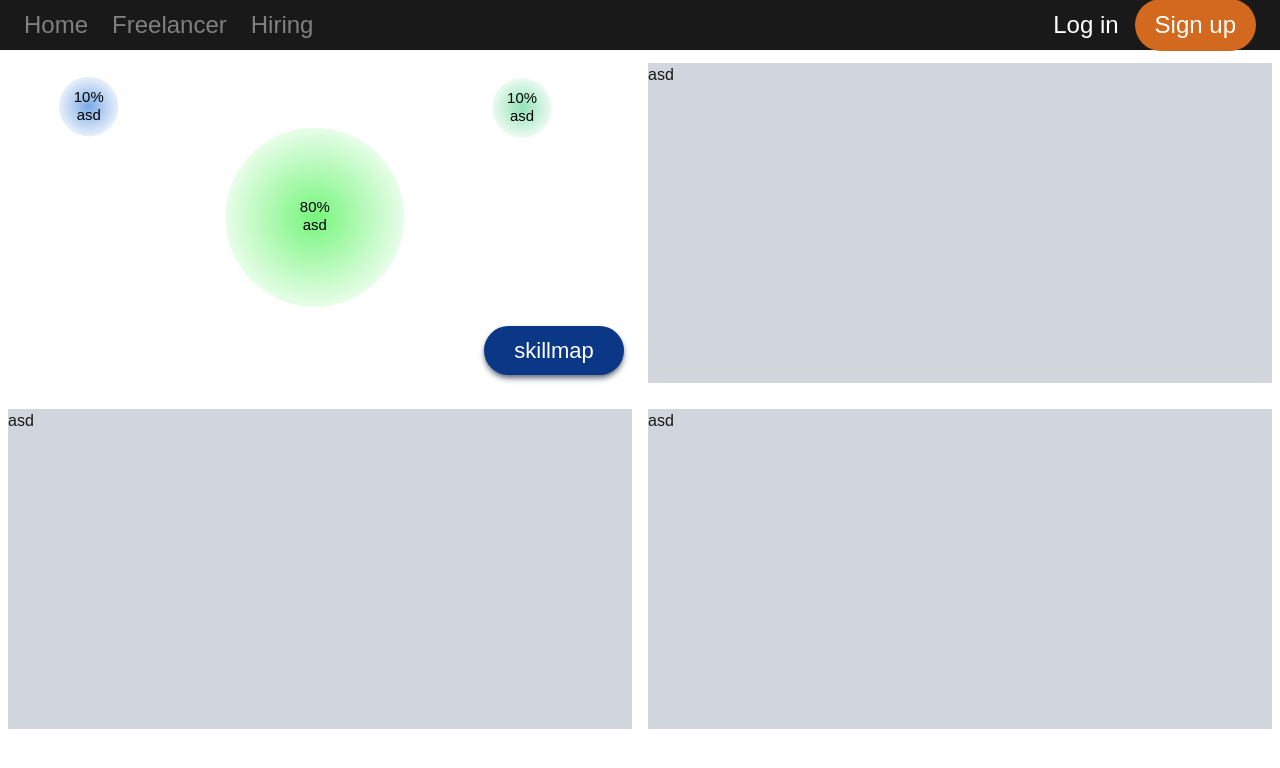
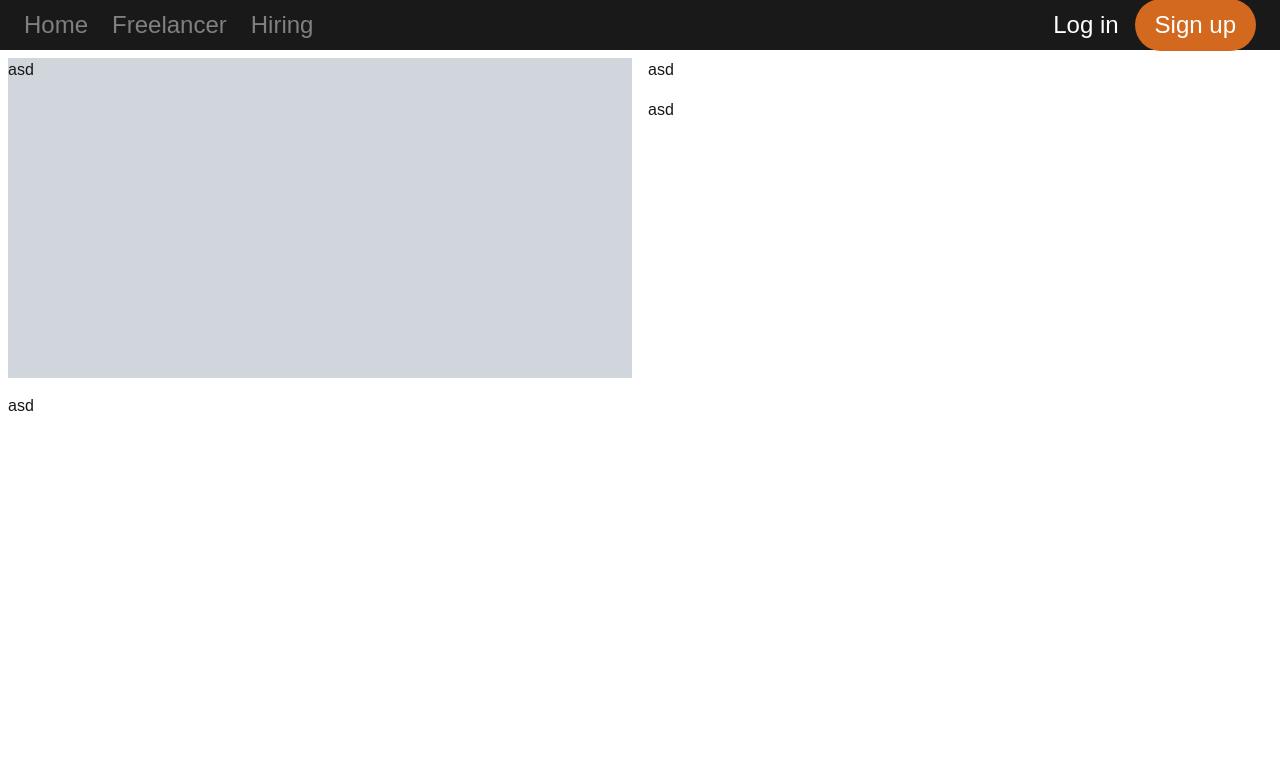
Before and after one commit to FOVY-Colelpis/fovy-frontend, a Next.js app: page /dashboard in a window 1280 px wide. Shown: the top 768 px of the page. Built offline with nearby package versions, Linux system fonts and the light colour scheme.

Commit message:
Revert "Feature/skill map area"

```diff
--- a/src/app/dashboard/page.tsx
+++ b/src/app/dashboard/page.tsx
@@ -1,96 +1,25 @@
-'use client'
-import { useActionState } from "react"
-interface SkillmapScore {
-    name: string,
-    value: number,
-}
-interface SkillMapData {
-    allPercentage: SkillmapScore[];
-}
-
 export default function Dashboard() {
-
-    const [allPercentage, setAllPercentage, isReading] = useActionState((prev: SkillmapScore[], data: SkillmapScore[]) => {
-        return [{ name: "asd", value: 10 }, { name: "asd", value: 80 }, { name: "asd", value: 10 }]
-    }, [{ name: "asd", value: 10 }, { name: "asd", value: 80 }, { name: "asd", value: 10 }])
-
 
   return (
     <div className="pt-[50px] min-h-screen flex">
-            <div className="flex-1 flex flex-col gap-4 p-2 ">
-                <div className="h-[40vh] my-[5px] rounded-2xl relative ">
-                    <SkillMapOverview allPercentage={allPercentage} />
-                    <button
-                        className="absolute bottom-2 right-2 bg-[#0B3886] w-[140px] px-2 py-2 rounded-full hover:bg-blue-600 shadow-md shadow-gray-500"
-                        onClick={() => alert("按鈕被點擊！")}>
-                        <span className=" text-white text-[22px]">skillmap</span>
-                    </button>
-                </div>
-                <div className="bg-gray-300 h-[40vh] my-[5px] relative ">
-                    <WeeklyAdvantage />
-                </div>
+      <div className="flex-1 flex flex-col gap-4 p-2">
+        <SkillMapOverview/>
+        <WeeklyAdvantage/>
       </div>
       <div className="flex-1 flex flex-col gap-4 p-2">
-                <div className="bg-gray-300 h-[40vh] my-[5px] relative ">
-                    <Growth />
-                </div>
-                <div className="bg-gray-300 h-[40vh] my-[5px] relative ">
-                    <Match />
-                </div>
+        <Growth/>
+        <Match/>
       </div>
     </div>
   )
 }
 
-function SkillMapOverview({ allPercentage }: SkillMapData) {
-    const total = allPercentage.reduce((sum, item) => sum + item.value, 0);
-    const maxRadius = 80;
-    const svgWidth = 500;
-    const svgHeight = 300;
-
-    const circles: { name: string; value: number; radius: number; x: number; y: number }[] = [];
-
-    allPercentage.map(item => ({ ...item, radius: (item.value / total) * maxRadius + 20 }))
-        .forEach(item => {
-            let x: number, y: number;
-            let attempts = 0;
-            do {
-                x = Math.random() * (svgWidth - 2 * item.radius) + item.radius;
-                y = Math.random() * (svgHeight - 2 * item.radius) + item.radius;
-                attempts++;
-            } while (
-                circles.some(
-                    c =>
-                        Math.hypot(c.x - x, c.y - y) < c.radius + item.radius + 5
-                ) &&
-                attempts < 100
-            );
-            circles.push({ ...item, x, y });
-        });
-
+function SkillMapOverview() {
   return (
-        <div style={{ width: "100%", height: "100%", position: "relative" }}>
-            <svg width="100%" height="100%" viewBox={`0 0 ${svgWidth} ${svgHeight}`}>
-                {circles.map((c, index) => {
-                const color=`${Math.floor(Math.random() * 255)+1},${Math.floor(Math.random() * 255)+1},${Math.floor(Math.random() * 255)+1}`
-                return (
-                    <g key={index}>
-                        <defs>
-                            <radialGradient id={`grad-${index}`} cx="50%" cy="50%" r="50%">
-                                <stop offset="0%" stopColor={`rgba(${color},0.6)`} />
-                                <stop offset="100%" stopColor={`rgba(${color},0.1)`} />
-                            </radialGradient>
-                        </defs>
-                        <circle cx={c.x} cy={c.y} r={c.radius} fill={`url(#grad-${index})`} strokeWidth={2}/>
-                        <text x={c.x} y={c.y} fontSize={14} fill="#000" textAnchor="middle" dominantBaseline="middle">
-                            <tspan x={c.x} dy="-0.6em">{c.value}%</tspan>
-                            <tspan x={c.x} dy="1.2em">{c.name}</tspan>
-                        </text>
-                    </g>
-                )})}
-            </svg>
+    <div className="bg-gray-300 h-[40vh]">
+      asd
     </div>
-    );
+  )
 }
 
 function WeeklyAdvantage() {
@@ -111,8 +40,8 @@ function Growth() {
 
 function Match() {
   return (
-        <div>
-            asd
+    <div>asd
+
     </div>
   )
 }
```
Lines whose indentation alone changed are shown as unchanged.
